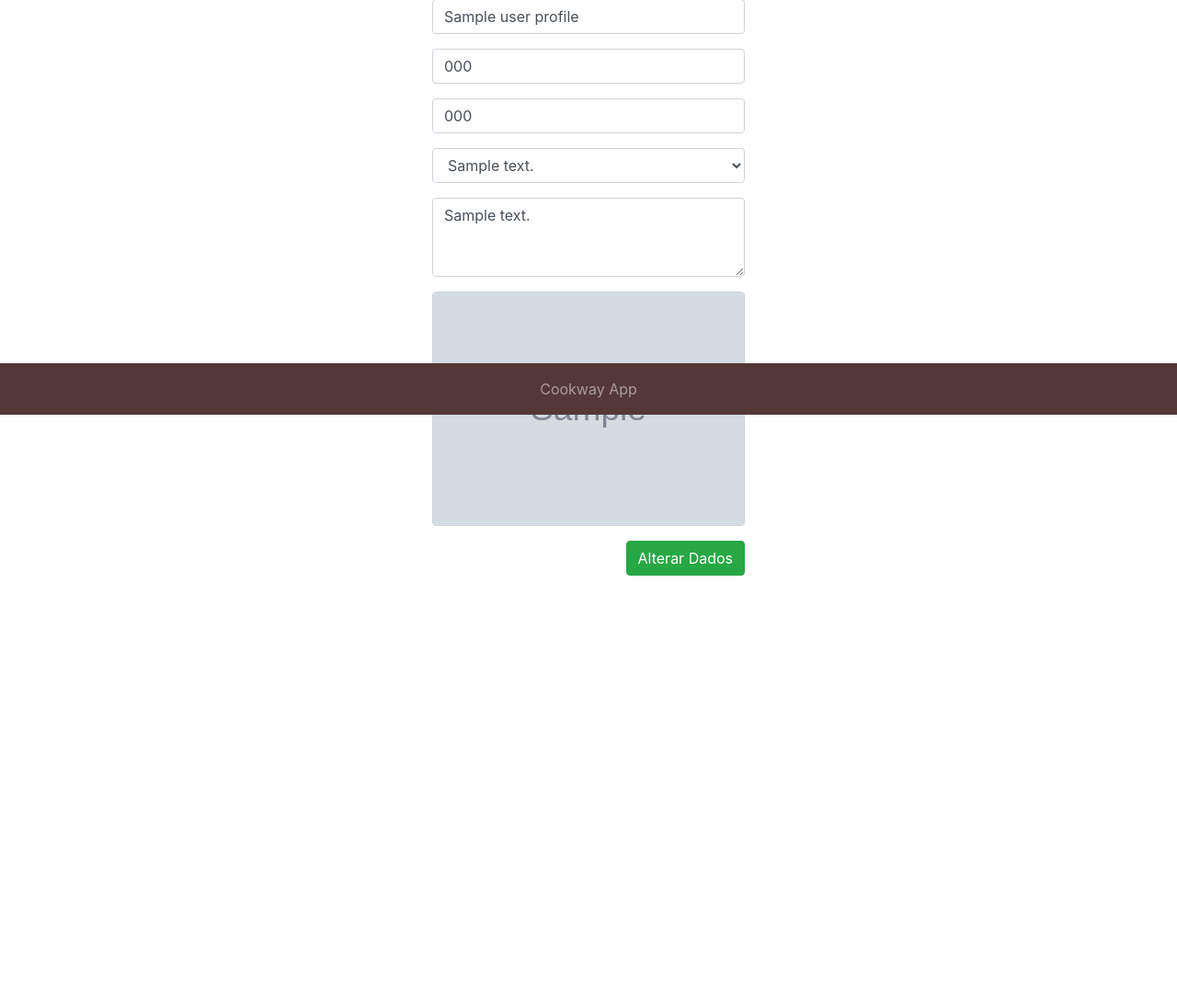
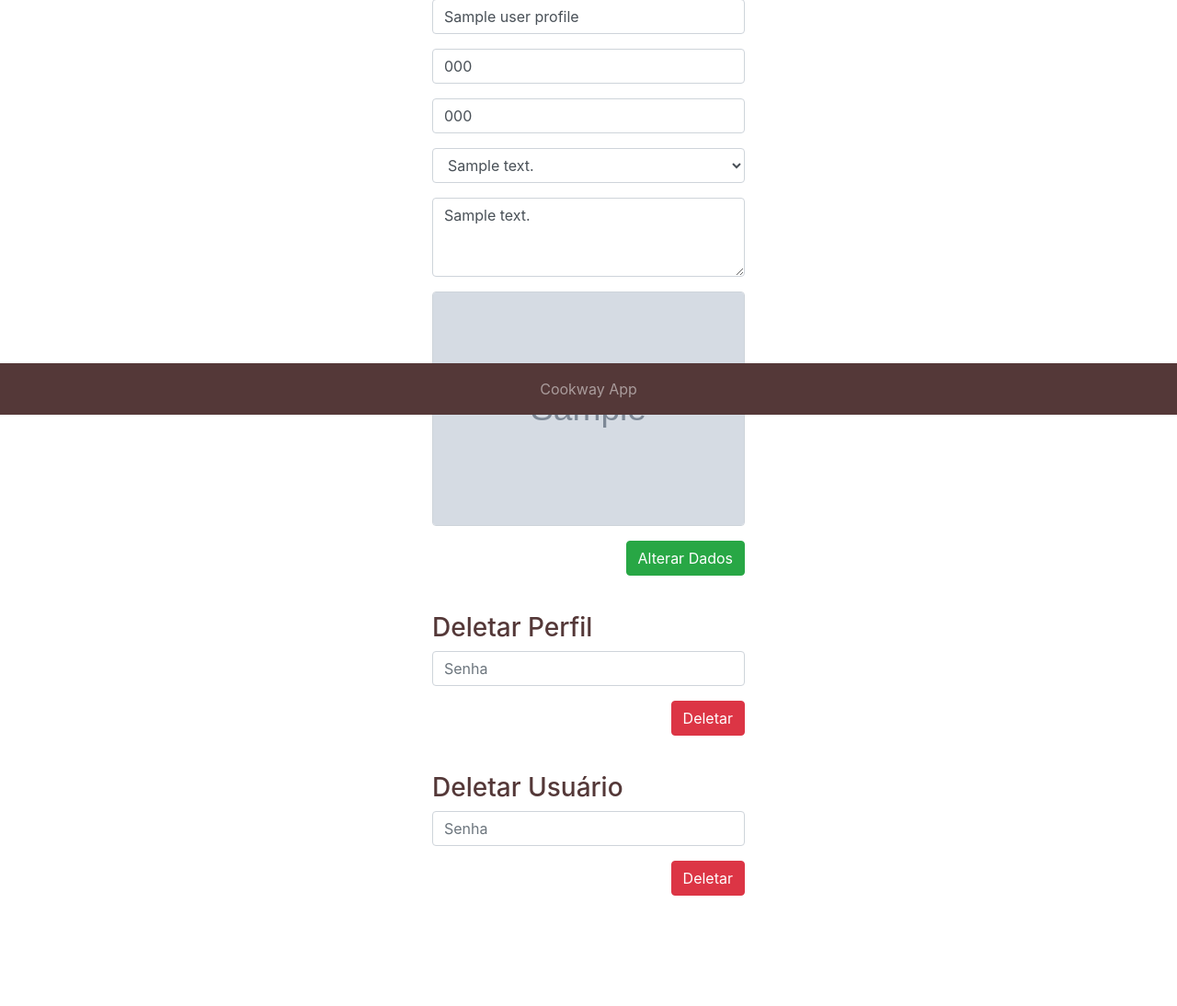
Before and after one commit to rafantinel/cookway-app, a Flask app: template templates/user_data.html in a window 1280 px wide. Shown: the part 349-1443 px from the top of the page at 92% size. Before the commit the page ends 975 px from the top, so only its background shows below. Run offline with Flask 2, Linux system fonts and the light colour scheme; the template is opened without the code that fills it: most values are stand-ins (such as "Sample title", 1, 10 or a date in 2020); grey boxes marked "Sample" are stand-in pictures; parts of the project's set-up code (start-up, migrations or seed data) failed here and were passed over; some libraries are stand-ins or nearby versions.

Commit message:
Add files via upload

```diff
--- a/application.py
+++ b/application.py
@@ -170,6 +170,11 @@ def profile():
         if check_file == "valid" or check_file == "invalid":
             rv["file_profile"] = check_file
 
+        try:
+            get_location = pycep_correios.get_address_from_cep(request.form["zipcode_profile"])
+        except:
+            rv["zipcode_profile"] = "invalid"
+
         for item in rv:
             if rv[item] == "invalid":
                 return render_template("profile.html", rv=item, cats=session["cats"]), 400
@@ -181,7 +186,6 @@ def profile():
             check_file[0].save(os.path.join(filepath))
 
         # Get location from zipcode
-        get_location = pycep_correios.get_address_from_cep(request.form["zipcode_profile"])
 
         # Insert profile into database
         run_db("INSERT INTO professionals (user_id, cat_id, name, phone, zipcode, state, city, description, picture) VALUES (?, ?, ?, ?, ?, ?, ?, ?, ?)", [session["user_id"], category[0]["id"], request.form["name_profile"].upper(), request.form["phone_profile"], request.form["zipcode_profile"], get_location["uf"], get_location["cidade"], request.form["description_profile"], filepath])
@@ -202,63 +206,109 @@ def profile():
 @app.route("/atualizar-dados", methods=["GET","POST"])
 @login_required
 def update_user_data():
-    """Update user data"""
+    """Update or delete user data"""
 
     # Route accessed via form submitting
     if request.method == "POST":
 
-        # Validate form
-        rv = validate_fields(request.form)
-        if request.form.get("password"):
-            if request.form["confirmation"] == request.form["password"]:
-                rv["confirmation"] = "valid"
+        # Validate args
+        if request.args:
+            try:
+                request_id = int(list(request.args.values())[0])
+                item_name = list(request.args.keys())[0]
+                if (item_name != "deletar_usuario" and item_name != "deletar_perfil") or request_id != 1:
+                    return render_template("user_data.html", rv="request_error", cats=session["cats"], user_profile=session["user_profile"]), 400
+            except:
+                return render_template("user_data.html", rv="request_error", cats=session["cats"], user_profile=session["user_profile"]), 400
 
-            for item in rv:
-                if rv[item] == "invalid":
-                    return render_template("user_data.html", rv=item, cats=session["cats"], user_profile=session["user_profile"])
+            # Delete user account or profile
+            get_password_hash = run_db("SELECT hash FROM users WHERE id = ?", [session["user_id"]])[0]["hash"]
+            check_password = check_password_hash(get_password_hash, request.form["password_delete"])
 
-            # Generate password hash
-            hash = generate_password_hash(request.form["password"], method='pbkdf2:sha256', salt_length=16)
+            if check_password:
+                if session["profile_created"]:
+                    run_db("DELETE FROM professionals WHERE user_id = ?", [session["user_id"]])
+                    run_db("DELETE FROM dishes_m WHERE dish_id IN (SELECT id FROM dishes WHERE user_id = ?)", [session["user_id"]])
+                    run_db("DELETE FROM dishes WHERE user_id = ?", [session["user_id"]])
+                    run_db("DELETE FROM menus WHERE user_id = ?", [session["user_id"]])
+                if item_name == "deletar_usuario":
+                    run_db("DELETE FROM users WHERE id = ?", [session["user_id"]])
+                    session.clear()
+                    return redirect("/login")
+                elif item_name == "deletar_perfil":
+                    session["profile_created"] = False
+                    session["user_profile"] = None
+                    return render_template("user_data.html", rv=None, cats=session["cats"], user_profile=session["user_profile"])
+            else:
 
-            # Update password hash in database
-            run_db("UPDATE users SET hash = ? WHERE id = ?", [hash, session["user_id"]])
+                if item_name == "deletar_usuario":
+                    rv = "password_delete_user"
+                elif item_name == "deletar_perfil":
+                    rv = "password_delete_profile"
+
+                return render_template("user_data.html", rv=rv, cats=session["cats"], user_profile=session["user_profile"]), 400
+
         else:
+            # Validate form
+            rv = validate_fields(request.form)
+            if request.form.get("password"):
+                if request.form["confirmation"] == request.form["password"]:
+                    rv["confirmation"] = "valid"
 
-            # Validate form
-            if len(request.form["description_update"]) <= 1000:
-                rv["description_update"] = "valid"
+                for item in rv:
+                    if rv[item] == "invalid":
+                        return render_template("user_data.html", rv=item, cats=session["cats"], user_profile=session["user_profile"])
 
-            category = run_db("SELECT id FROM cats WHERE id = ?", [request.form["category_update"]])
-            if category:
-                rv["category_update"] = "valid"
+                # Generate password hash
+                hash = generate_password_hash(request.form["password"], method='pbkdf2:sha256', salt_length=16)
 
-            check_file = validate_file(request.files["file_update"])
-            if check_file == "valid" or check_file == "invalid":
-                rv["file_update"] = check_file
+                # Update password hash in database
+                run_db("UPDATE users SET hash = ? WHERE id = ?", [hash, session["user_id"]])
 
-            for item in rv:
-                if rv[item] == "invalid":
-                    return render_template("user_data.html", rv=item, cats=session["cats"], user_profile=session["user_profile"]), 400
+                return redirect("/atualizar-dados")
 
-            if check_file == "valid":
-                filepath = ""
             else:
-                filepath = app.config["USER_FILES"] + "profile_pic/"  + check_file[1]
-                check_file[0].save(os.path.join(filepath))
+                # Validate form
+                if len(request.form["description_update"]) <= 1000:
+                    rv["description_update"] = "valid"
 
-            # Get profile picture
-            get_file = run_db("SELECT picture FROM professionals WHERE user_id = ?", [session["user_id"]])[0]["picture"]
-            if filepath != "":
-                if get_file:
-                    if os.path.exists(get_file):
-                        os.remove(get_file)
-            else:
-                filepath = get_file
+                category = run_db("SELECT id FROM cats WHERE id = ?", [request.form["category_update"]])
+                if category:
+                    rv["category_update"] = "valid"
 
-            # Update user profile
-            run_db("UPDATE professionals SET cat_id = ?, name = ?, phone = ?, zipcode = ?, description = ?, picture = ? WHERE user_id = ?", [request.form["category_update"], request.form["name_update"], request.form["phone_update"], request.form["zipcode_update"], request.form["description_update"], filepath, session["user_id"]])
+                check_file = validate_file(request.files["file_update"])
+                if check_file == "valid" or check_file == "invalid":
+                    rv["file_update"] = check_file
 
-        return redirect("/atualizar-dados")
+                try:
+                    get_location = pycep_correios.get_address_from_cep(request.form["zipcode_update"])
+                except:
+                    rv["zipcode_update"] = "invalid"
+
+                for item in rv:
+                    if rv[item] == "invalid":
+                        return render_template("user_data.html", rv=item, cats=session["cats"], user_profile=session["user_profile"]), 400
+
+                if check_file == "valid":
+                    filepath = ""
+                else:
+                    filepath = app.config["USER_FILES"] + "profile_pic/"  + check_file[1]
+                    check_file[0].save(os.path.join(filepath))
+
+                # Get profile picture
+                get_file = run_db("SELECT picture FROM professionals WHERE user_id = ?", [session["user_id"]])[0]["picture"]
+                if filepath != "":
+                    if get_file:
+                        if os.path.exists(get_file):
+                            os.remove(get_file)
+                else:
+                    filepath = get_file
+
+                # Update user profile
+                run_db("UPDATE professionals SET cat_id = ?, name = ?, phone = ?, zipcode = ?, state = ?, city = ?, description = ?, picture = ? WHERE user_id = ?", [request.form["category_update"], request.form["name_update"], request.form["phone_update"], request.form["zipcode_update"], get_location["uf"], get_location["cidade"], request.form["description_update"], filepath, session["user_id"]])
+
+                session["user_profile"] = run_db("SELECT * FROM professionals WHERE user_id = ?", [session["user_id"]])[0]
+                return redirect("/atualizar-dados")
 
     # Route accessed via link or url
     else:
--- a/functions.py
+++ b/functions.py
@@ -24,7 +24,7 @@ def run_db(query, args=()):
     except:
         return None
 
-    if "SELECT" in query:
+    if "SELECT" in query and "DELETE" not in query and "INSERT" not in query and "UPDATE" not in query:
         fields = list(map(lambda x: x[0], cur.description))
         fetch = cur.fetchall()
         cur.close()
--- a/static/scripts.js
+++ b/static/scripts.js
@@ -31,7 +31,8 @@ $(function() {
 
     // File input style
     $(".file-input").change(function() {
-        $(".file-input-dishes, .file-input-profile").css("padding", ".375rem .75rem");
+        $(this).parent().children().closest(".file-input-layout").css("padding", ".375rem .75rem");
+        // $(".file-input-dishes, .file-input-profile").css("padding", ".375rem .75rem");
         var filename = $(this).val().split("\\").pop();
         if (filename != "") {
             $(this).parent().children().closest(".file-input-layout").html(filename);
--- a/templates/dishes.html
+++ b/templates/dishes.html
@@ -15,7 +15,7 @@
   </div> <!-- btn-container -->
   <div class="screen-filter {% if not form_err.get('deletar_prato') and rv != 'request_error' %}d-none{% endif %}"></div> <!-- screen filter -->
   {% if rv == "request_error" %}
-    <div class="message-delete message-request-error max-w400 abs-container">
+    <div class="message-delete message-box message-request-error max-w400 abs-container">
         <div class="message">
           <span>Erro interno. Atualize a página e tente novamente.</span>
         </div>
--- a/templates/user_data.html
+++ b/templates/user_data.html
@@ -5,6 +5,17 @@
 {% endblock %}
 
 {% block main %}
+    {% if rv == "request_error" %}
+        <div class="screen-filter"></div> <!-- screen filter -->
+        <div class="message-delete message-box message-request-error max-w400 abs-container">
+            <div class="message">
+            <span>Erro interno. Atualize a página e tente novamente.</span>
+            </div>
+            <div class="d-flex justify-content-end">
+            <button type="button" class="btn btn-secondary message-btn message-request-btn">Ok</button>
+            </div>
+        </div> <!-- message-request-error -->
+    {% endif %}
     <div class="center-element max-w400 item-group">
         <h3>Nova Senha</h3>
         <form method="post" action="/atualizar-dados" enctype="multipart/form-data">
@@ -110,5 +121,37 @@
                 </div>
             </form>
         </div> <!-- center-element -->
+        <div class="center-element max-w400 item-group">
+            <h3>Deletar Perfil</h3>
+            <form method="post" action="/atualizar-dados?deletar_perfil=1" enctype="multipart/form-data">
+                <div class="form-group">
+                    <input type="password" name="password_delete" class="form-control" placeholder="Senha">
+                    {% if rv == "password_delete_profile" %}
+                        <small class="form-text is-invalid">
+                            Senha incorreta.
+                        </small>
+                    {% endif %}
+                </div>
+                <div class="d-flex justify-content-end">
+                    <button type="submit" class="btn btn-danger">Deletar</button>
+                </div>
+            </form>
+        </div> <!-- center-element -->
     {% endif %}
+    <div class="center-element max-w400 item-group">
+        <h3>Deletar Usuário</h3>
+        <form method="post" action="/atualizar-dados?deletar_usuario=1" enctype="multipart/form-data">
+            <div class="form-group">
+                <input type="password" name="password_delete" class="form-control" placeholder="Senha">
+                {% if rv == "password_delete_user" %}
+                    <small class="form-text is-invalid">
+                        Senha incorreta.
+                    </small>
+                {% endif %}
+            </div>
+            <div class="d-flex justify-content-end">
+                <button type="submit" class="btn btn-danger">Deletar</button>
+            </div>
+        </form>
+    </div> <!-- center-element -->
 {% endblock %}
```
Also changed, not shown: templates/professional_profile.html (+10 -3 lines), README.md (added), cook.db, static/users/profile_pic/2634851b6f728b2a2f9f03d2cf068e7f.jpg (added), static/users/profile_pic/28b480b99921b4df1ec9091f50faab00.jpg (added), static/users/profile_pic/76dc198e7fe7a299e78b011d37f1893d.jpg (added), static/users/profile_pic/a2d8a4b86d61ce04c69778c347b51d02.jpg (added), static/users/profile_pic/db72f069dbc04467f804fbee8e6239c4.jpg (added).
